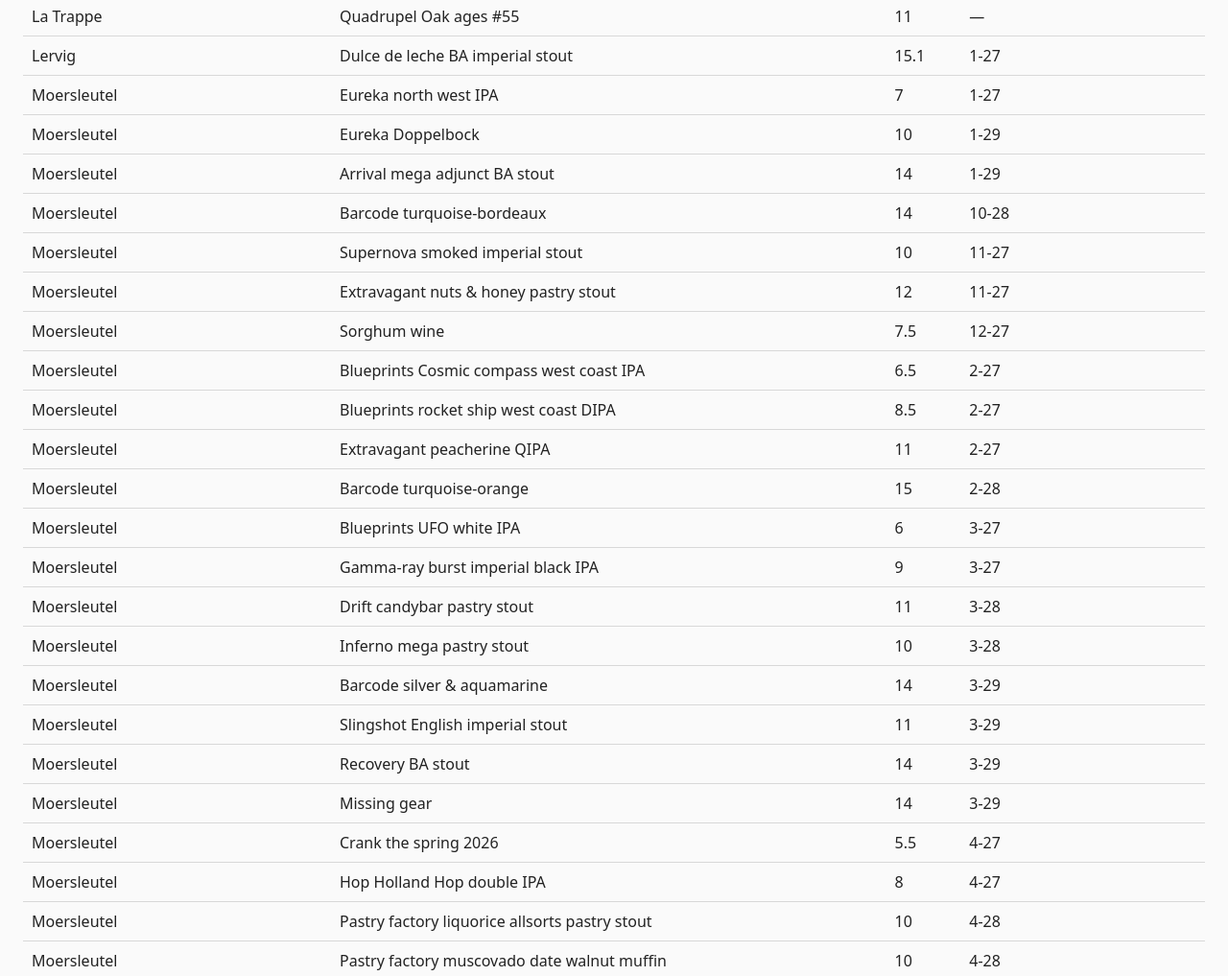
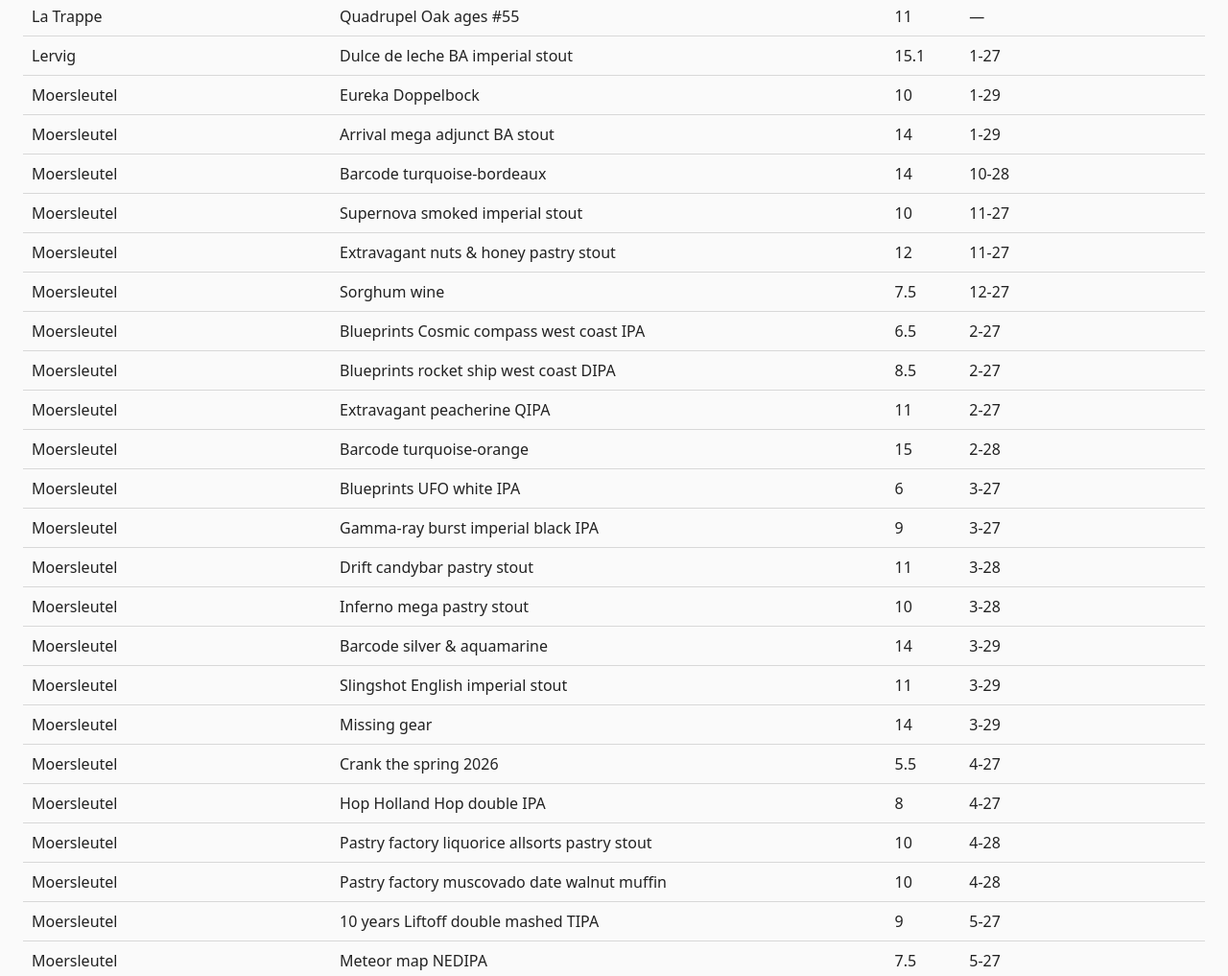
Before and after one commit to mpiggen/pantry, a plain HTML site: page beers.html in a window 1280 px wide. Shown: the part 1731-2748 px from the top of the page at 96% size. Drawn offline with Linux system fonts and the light colour scheme.

Commit message:
Remove two beers from the list
Removed 'Eureka north west IPA' and 'Recovery BA stout' from the beer list.

```diff
--- a/beers.html
+++ b/beers.html
@@ -148,7 +148,6 @@ Jopen,Ex-girlfriend eisbock brandy,13.4,8-44,
 Kompaan,Rutte,11,10-28,
 La Trappe,Quadrupel Oak ages #55,11,,
 Lervig,Dulce de leche BA imperial stout,15.1,1-27,
-Moersleutel,Eureka north west IPA,7,1-27,
 Moersleutel,Eureka Doppelbock,10,1-29,
 Moersleutel,Arrival mega adjunct BA stout,14,1-29,
 Moersleutel,Barcode turquoise-bordeaux,14,10-28,
@@ -165,7 +164,6 @@ Moersleutel,Drift candybar pastry stout,11,3-28,
 Moersleutel,Inferno mega pastry stout,10,3-28,
 Moersleutel,Barcode silver & aquamarine,14,3-29,
 Moersleutel,Slingshot English imperial stout,11,3-29,
-Moersleutel,Recovery BA stout,14,3-29,
 Moersleutel,Missing gear,14,3-29,
 Moersleutel,Crank the spring 2026,5.5,4-27,
 Moersleutel,Hop Holland Hop double IPA,8,4-27,
```
